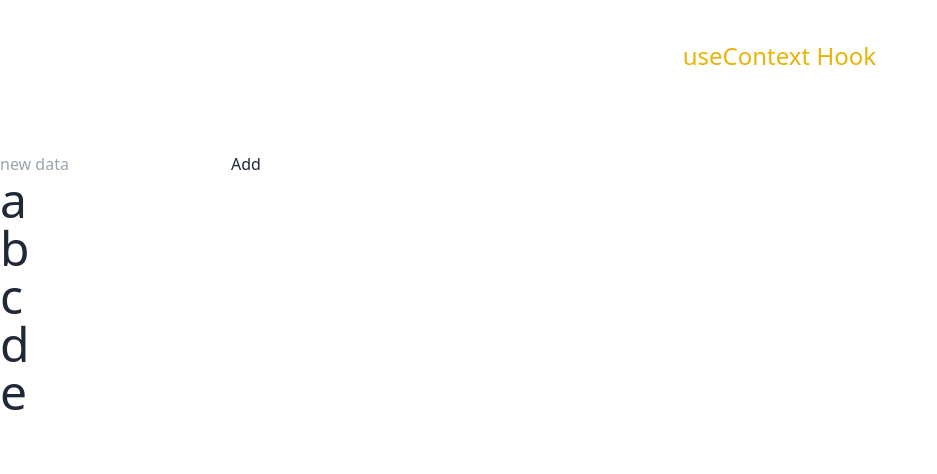
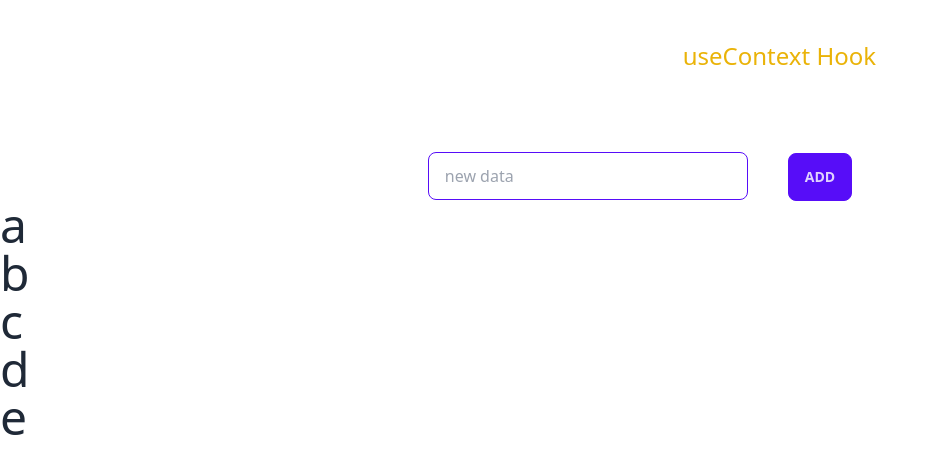
Before and after one commit to tahmid0111/useReducer__useContext_Hook_React, a React (Vite) app: page /reducer in a window 1280 px wide. Shown: the top 474 px of the page, without its empty margins (0-937 px from the left). Built offline with nearby package versions, Linux system fonts and the light colour scheme.

Commit message:
daisy ui classes added in the input tag

```diff
--- a/src/components/usereducer/reducers.jsx
+++ b/src/components/usereducer/reducers.jsx
@@ -40,10 +40,10 @@ const Reducers = () => {
     }
   return (
     <>
-    <div>
+    <div className='text-center'>
         <form onSubmit={handleSubmit}>
-            <input type="text" placeholder='new data' value={newData} onChange={e => setNewData(e.target.value)} />
-            <button type="submit">Add</button>
+            <input className="input input-bordered input-primary w-full max-w-xs" type="text" placeholder='new data' value={newData} onChange={e => setNewData(e.target.value)} />
+            <button className='btn btn-primary ml-10' type="submit">Add</button>
         </form>
     </div>
       <div>
```
